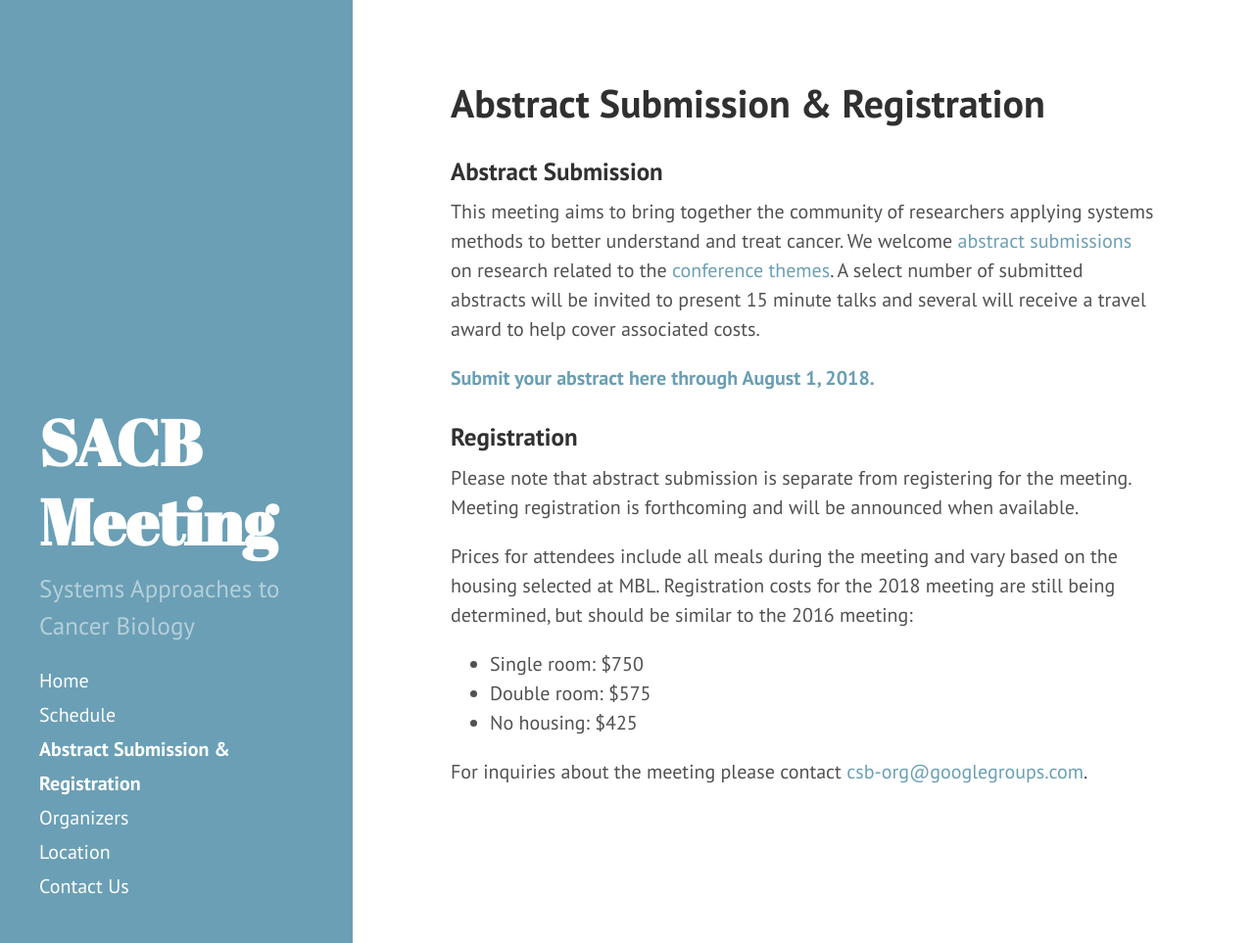
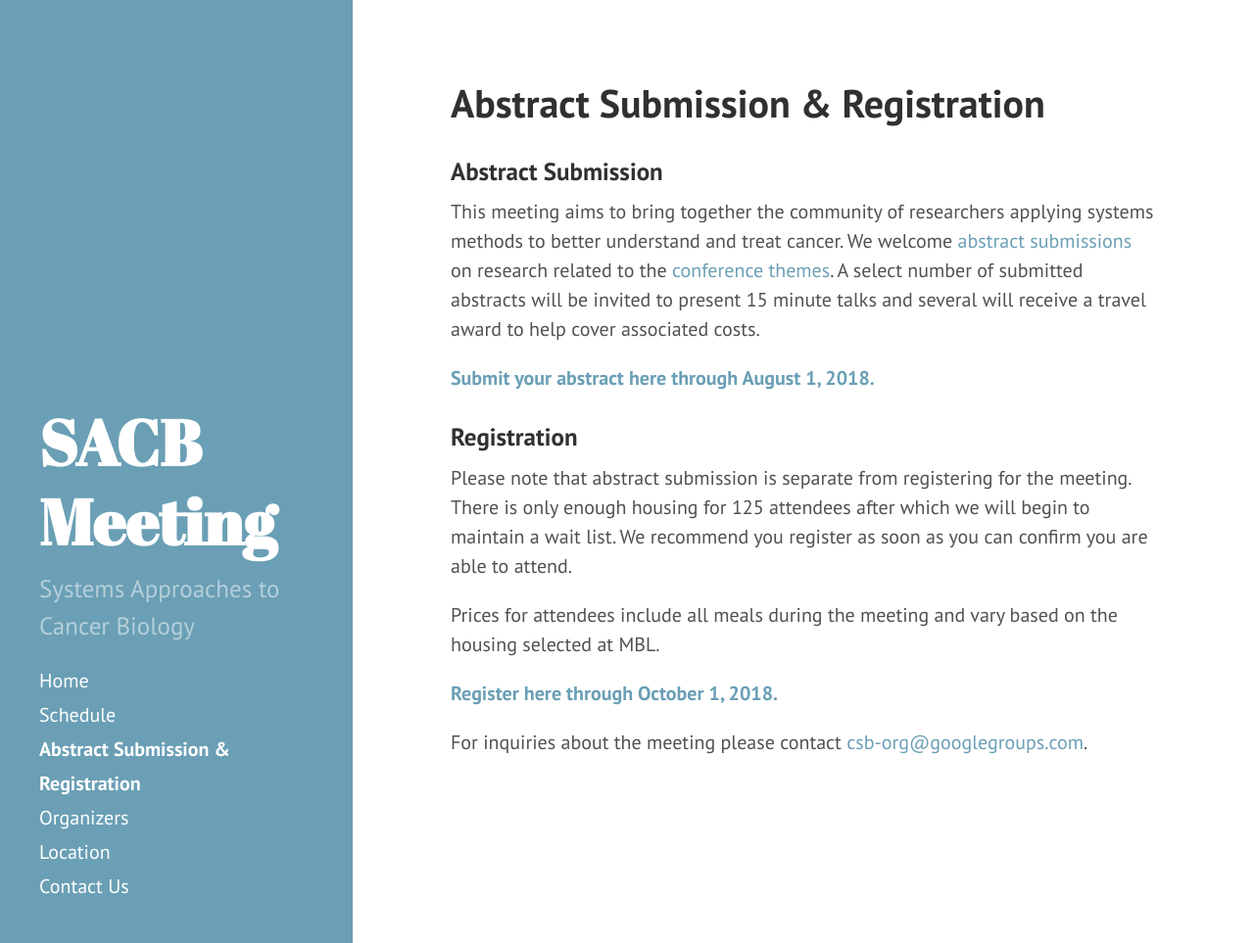
Before and after one commit to AECCSB/sacb-meeting, a Jekyll site: the page built from registration-abstract-submission.md, in a window 1280 px wide and 963 px high. Shown: the whole window at 98% size. Built offline with Jekyll 4.4.1, drawn with Linux system fonts in a browser that asks for light colours.

Commit message:
Update registration-abstract-submission.md

```diff
--- a/registration-abstract-submission.md
+++ b/registration-abstract-submission.md
@@ -11,12 +11,10 @@ This meeting aims to bring together the community of researchers applying system
 
 ### Registration
 
-Please note that abstract submission is separate from registering for the meeting. Meeting registration is forthcoming and will be announced when available.
+Please note that abstract submission is separate from registering for the meeting. There is only enough housing for 125 attendees after which we will begin to maintain a wait list. We recommend you register as soon as you can confirm you are able to attend.
 
-Prices for attendees include all meals during the meeting and vary based on the housing selected at MBL. Registration costs for the 2018 meeting are still being determined, but should be similar to the 2016 meeting:
+Prices for attendees include all meals during the meeting and vary based on the housing selected at MBL.
 
--   Single room: $750
--   Double room: $575
--   No housing: $425
+**[Register here through October 1, 2018.](https://mbl-web.ungerboeck.com/reg/reg_p1_form.aspx?oc=10&ct=STDCONF&eventid=11528)**
 
 For inquiries about the meeting please contact <csb-org@googlegroups.com>.
```
